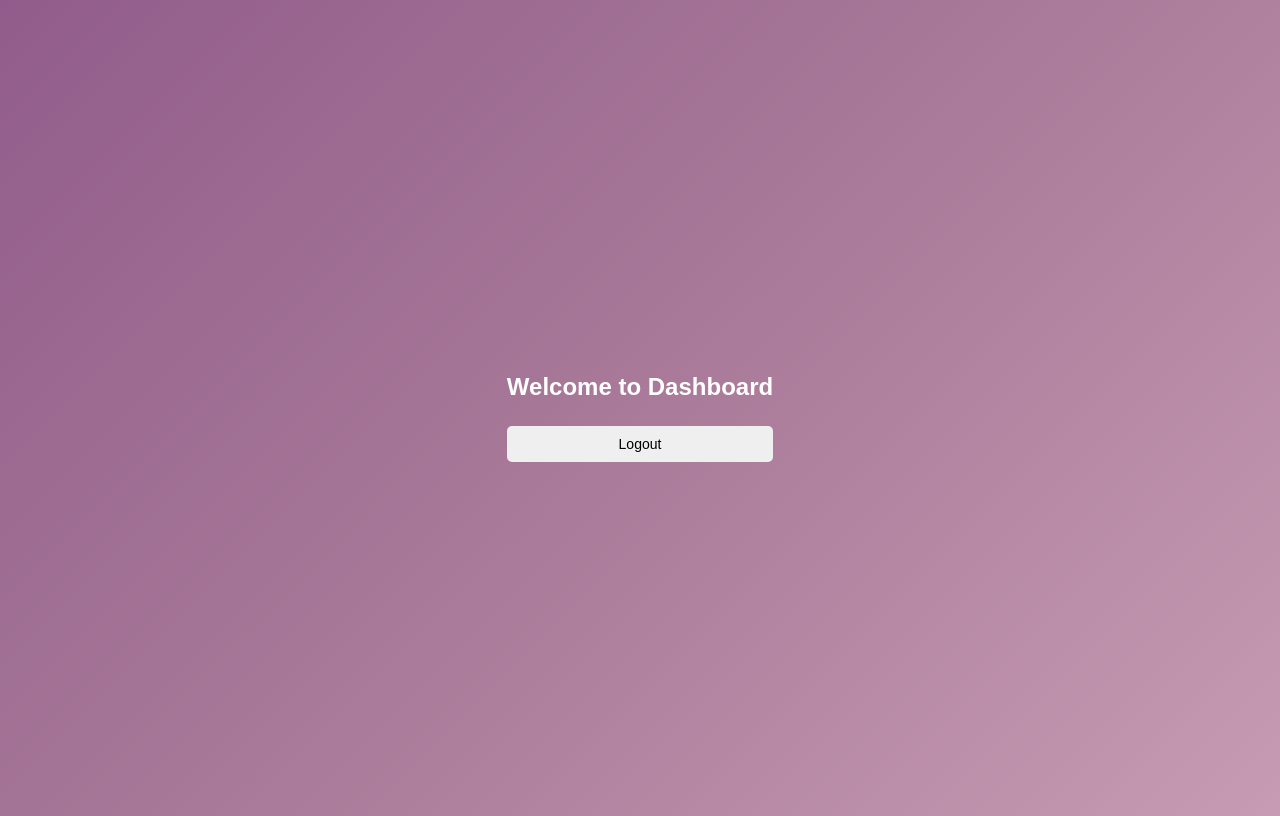
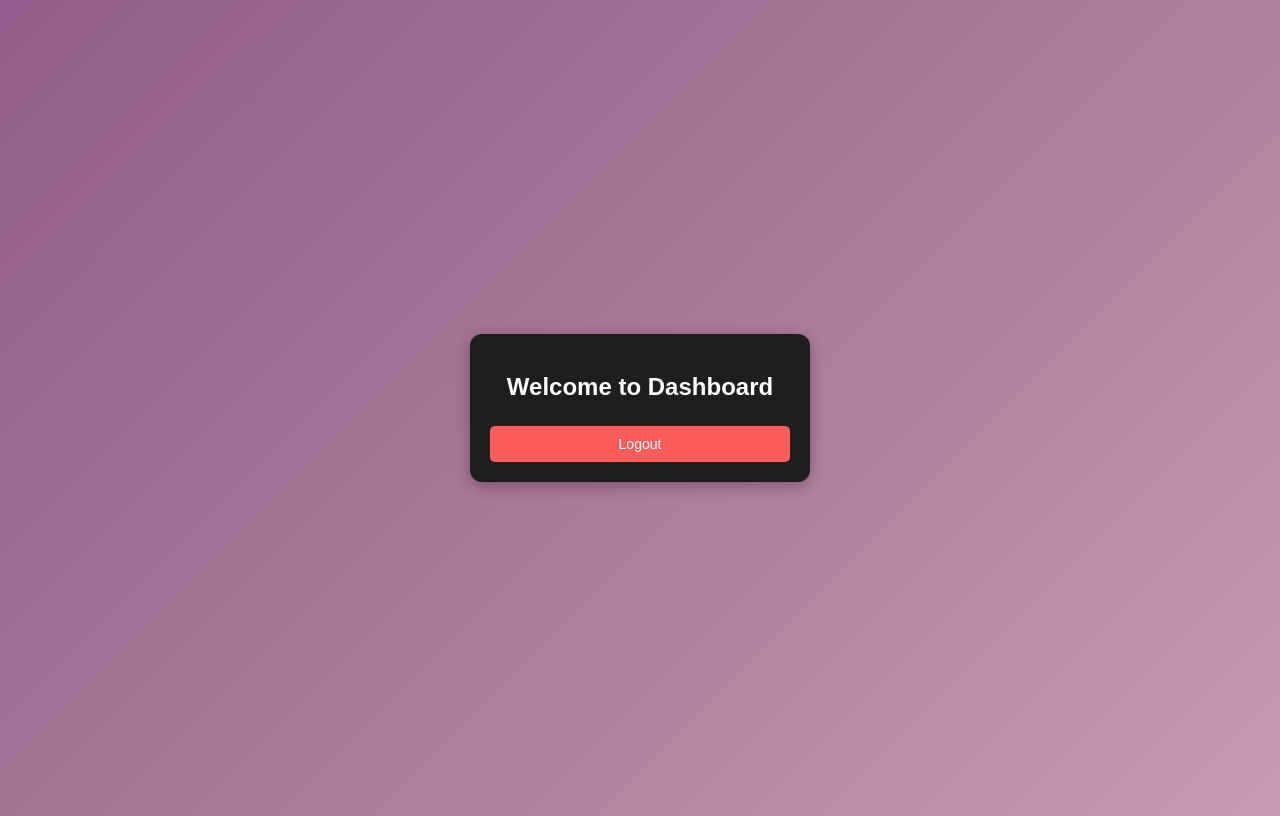
Before and after one commit to Priya-150/expression-login, a plain HTML site: page dashboard.html in a window 1280 px wide. Drawn offline with Linux system fonts and the light colour scheme.

Commit message:
Update dashboard.html

```diff
--- a/dashboard.html
+++ b/dashboard.html
@@ -7,9 +7,9 @@
     <link rel="stylesheet" href="style.css">
 </head>
 <body>
-    <div class="container">
+    <div class="login-container">
         <h2>Welcome to Dashboard</h2>
-        <button onclick="logout()">Logout</button>
+        <button class="login-btn" onclick="logout()">Logout</button>
     </div>
     <script src="firebase.js"></script>
     <script src="script.js"></script>
```
